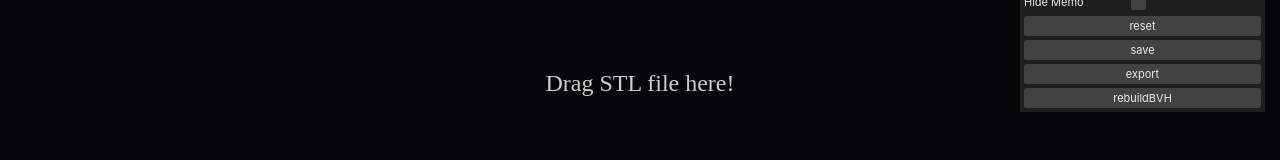
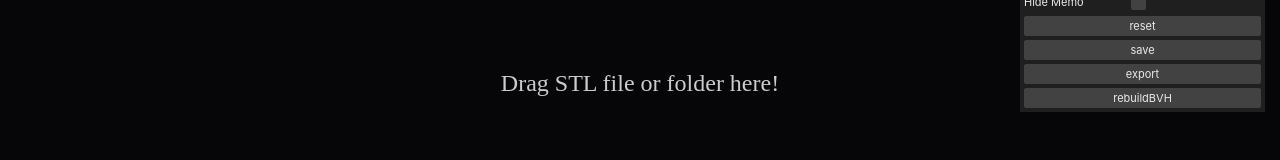
Before and after one commit to HEOJUNFO/my-sculpt-project, a website built with Vite: page index.html in a window 1280 px wide. Shown: the part 317-477 px from the top of the page. Built offline with nearby package versions, Linux system fonts and the light colour scheme; files whose address does not match are found by name.

Commit message:
text fix

```diff
--- a/index.html
+++ b/index.html
@@ -197,7 +197,7 @@
   </style>
 </head>
 <body>
-  <div id="drag-hint">Drag STL file here!</div>
+  <div id="drag-hint">Drag STL file or folder here!</div>
   <!-- 기존: 모델 리스트 (가로 접기) -->
   <div id="model-list-container">
     <div id="model-list-header">
```
